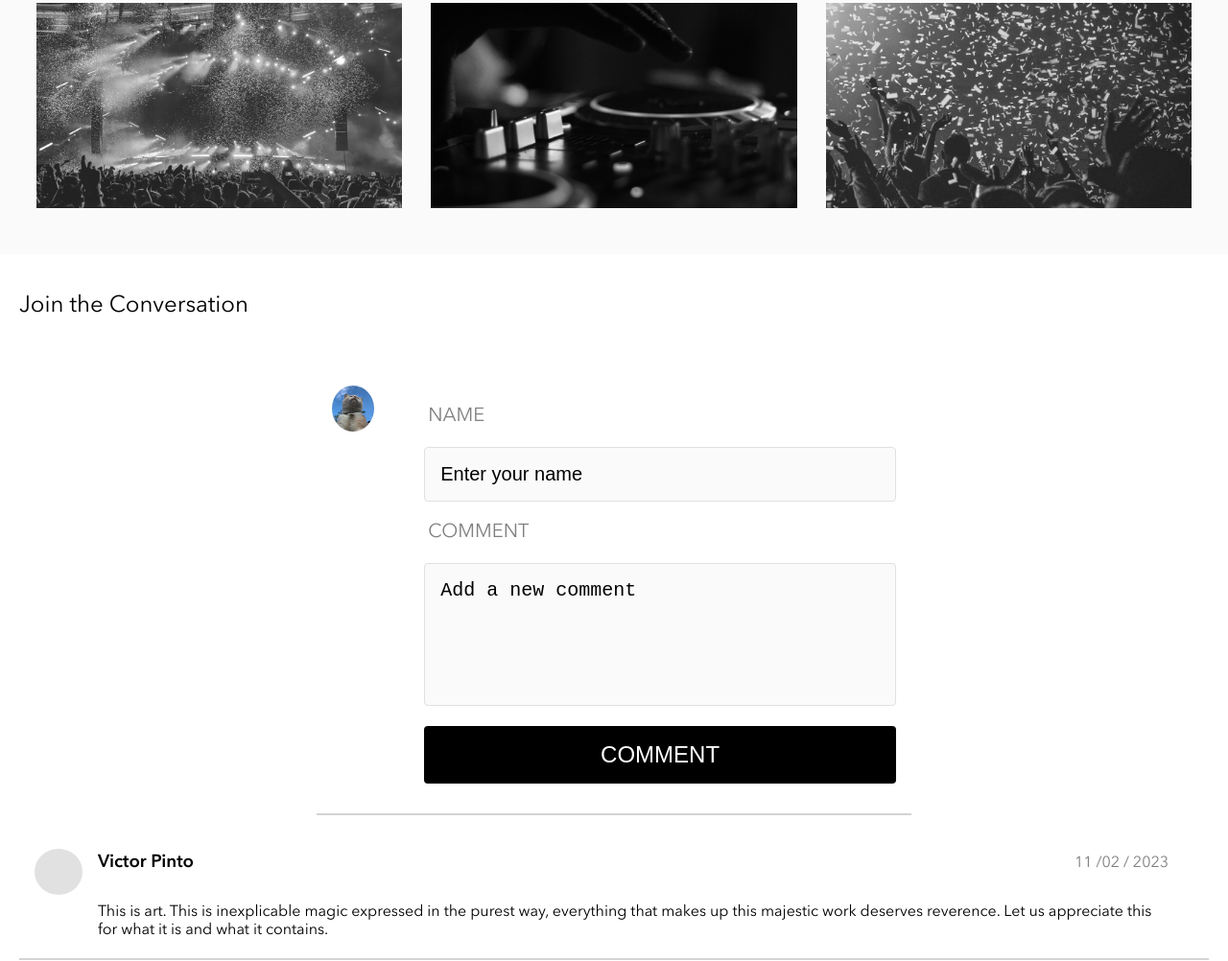
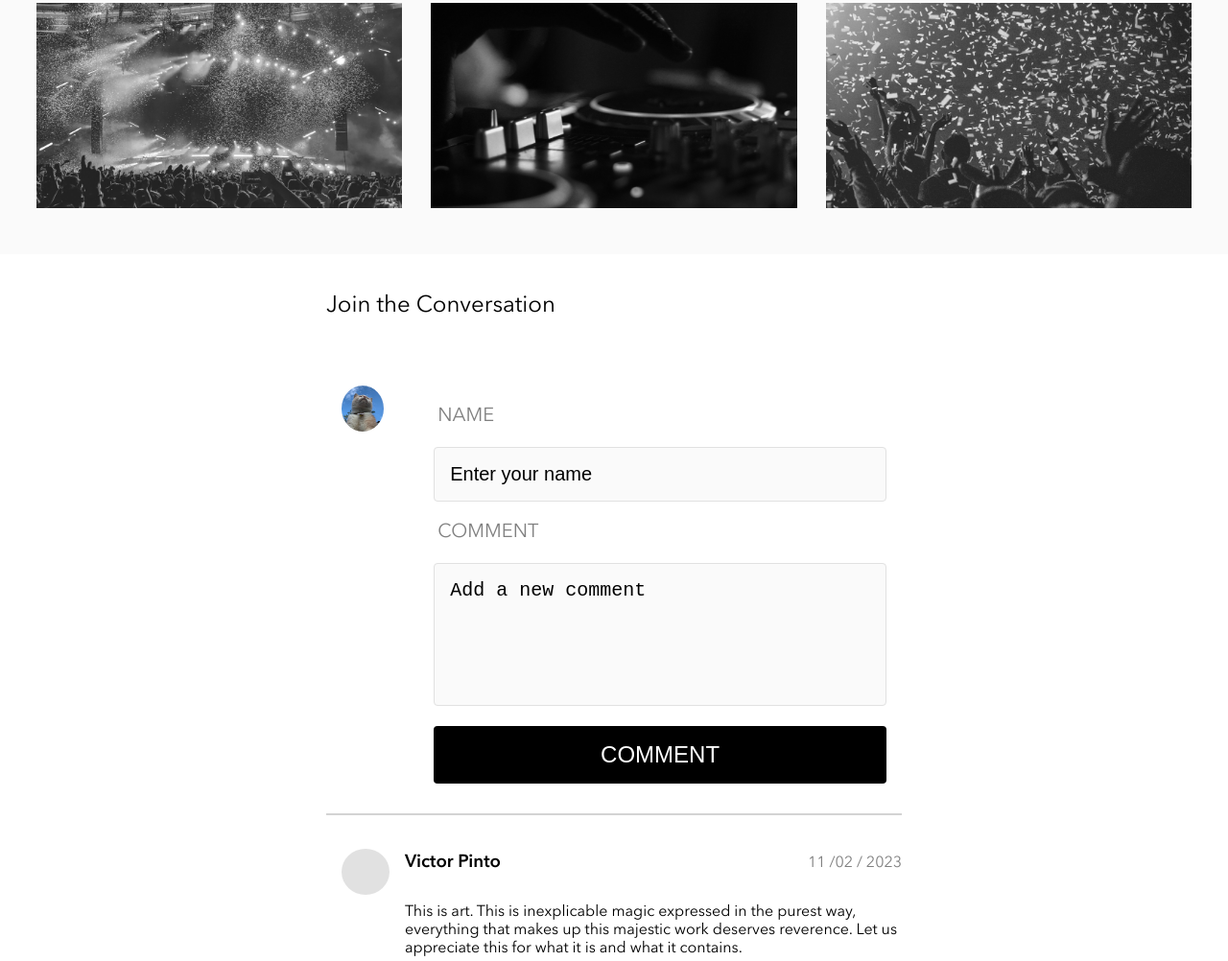
Before and after one commit to Adiam-Ahmed/Adiam-Ahmed-bandsite, a plain HTML site: page index.html in a window 1280 px wide. Shown: the part 2585-3587 px from the top of the page at 96% size. Drawn offline with nearby package versions, Linux system fonts and the light colour scheme; files that its build step writes are made by us from their sources.

Commit message:
add tabet and desktop quieries

```diff
--- a/styles/bio.scss
+++ b/styles/bio.scss
@@ -180,6 +180,14 @@ body {
 
 .comment-form-section {
    padding: 20px;
+    @include tablet {
+            width: 30%;
+            margin: 0 auto;
+        }
+    @include desktop {
+            width: 50%;
+            margin: 0 auto;
+        }
     &__title {
         @include text-styles($mobile-subheader-text-size, $mobile-subheader-line-height, $mobile-subheader-text-weight);
         @include tablet{
@@ -218,10 +226,7 @@ textarea:active {
     width: 100%;
     min-width: 230px;
     border-bottom: 2px solid lightgray;
-    @include desktop{
-        width: 50%;
-        margin: 0 auto;
-    }
+
 
     &__avatar {
         border-radius: 50%;
```
